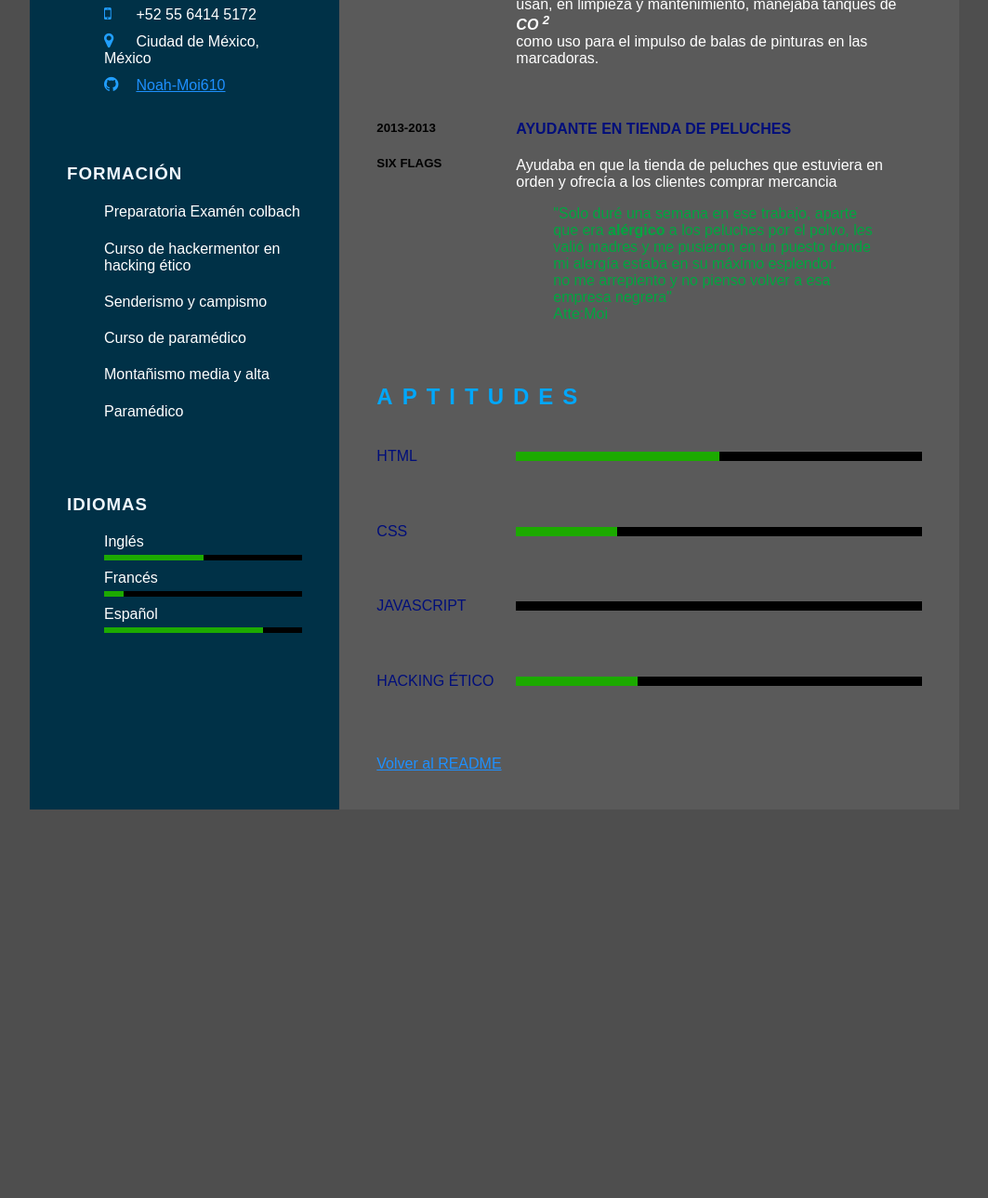
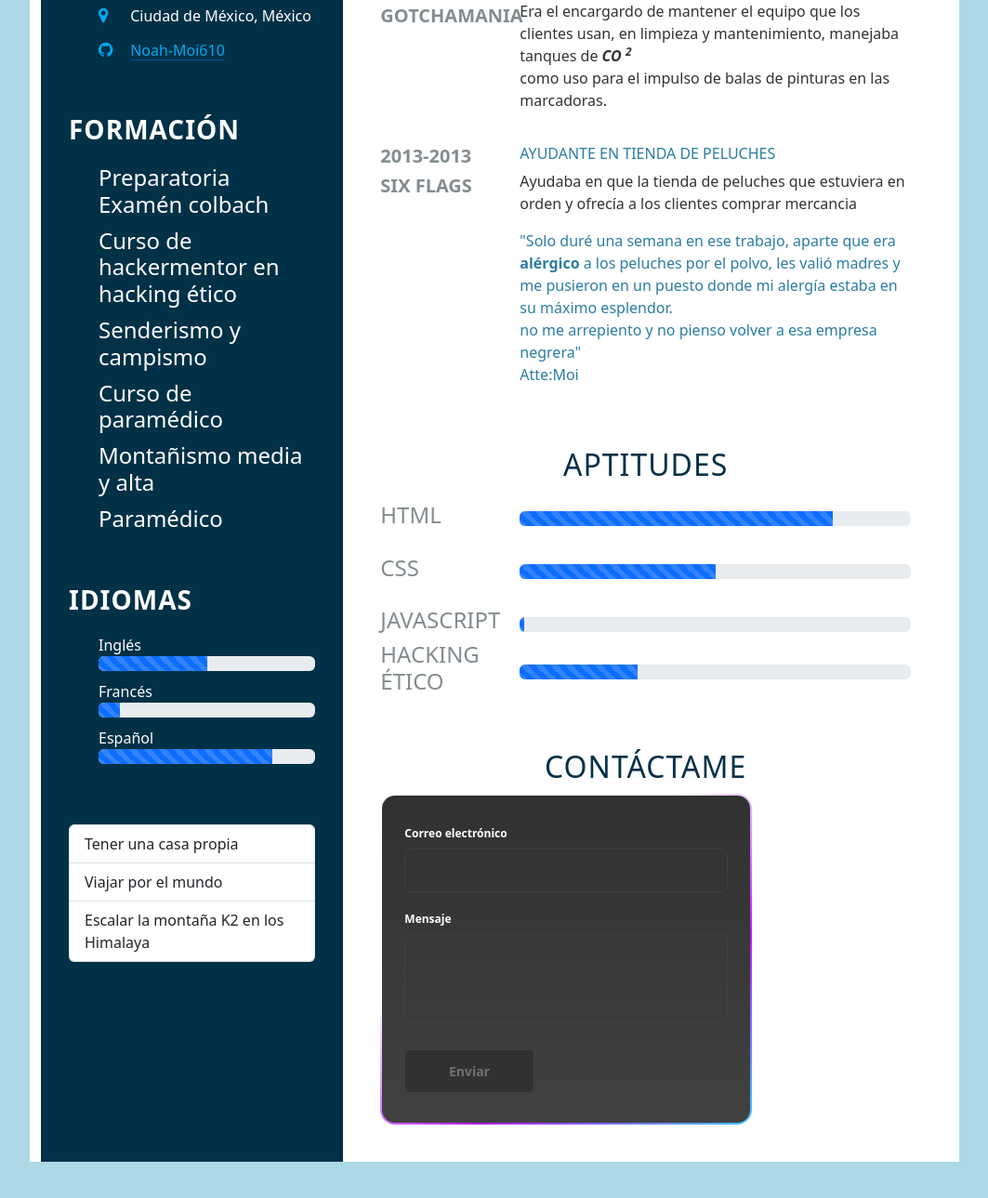
Before and after one commit to Noah-Moi610/practica-14, a plain HTML site: page index.html in a window 1280 px wide. Shown: the part 601-1890 px from the top of the page at 93% size, without its empty margins (108-1171 px from the left). Before the commit the page ends 1530 px from the top, so only its background shows below. Drawn offline with nearby package versions, Linux system fonts and the light colour scheme.

Commit message:
agregando contenido a html y framework

```diff
--- a/index.css
+++ b/index.css
@@ -8,11 +8,11 @@ font-size: medium;
 
 body
 {
-    background-color: rgb(78, 78, 78);
+    background-color: lightblue;
     display:flex;
     justify-content: center;
     align-items: center;
-    min-height: 200;
+    min-height: 100vh;
 }
 .container
 {
@@ -20,17 +20,17 @@ body
     width: 100%;
     max-width: 1000px;
     min-height: 1000px;
-    background: rgb(90, 90, 90);
+    background: #fff;
     margin: 50px;
     display: grid;
-    grid-template-columns: 2fr 4fr;
+    grid-template-columns: 1fr 2fr;
     box-shadow: 0 35px 55px rgba (0,0,0,0.1)
 }
 .container .iz_side
 {
     position: relative;
     background-color:#003147;
-    padding: 40px;
+    padding: 30px;
 }
 .profile
 {
@@ -91,7 +91,7 @@ body
         transform:scale(0);
     }
 }
-.profile h1 span
+.profile h2 span
 {
     font-size: .7em;
     font-weight:300;
@@ -102,7 +102,7 @@ body
 }
 .titulo
 {
-    color: aliceblue;
+    color: #fff;
     text-transform: uppercase;
     font-weight: 600;
     letter-spacing: 1px;
@@ -124,7 +124,7 @@ body
     display: inline-block;
     width: 30px;
     font-size: 18px;
-    color: rgb(33, 159, 255);
+    color: #03a9f4;
 }
 .contacto ul li span
 {
@@ -133,7 +133,7 @@ body
 }
 a
 {
-    color:dodgerblue;
+    color:#03a9f4;
 }
 .contacto.formmacion li
 {
@@ -161,6 +161,9 @@ a
     height: 100%;
     background-color: rgb(28, 170, 0);
 }
+button{
+    position: relative;
+}
 
 .container .der_side
 {
@@ -178,14 +181,14 @@ a
 }
 .titulo2
 {
-    color: rgb(0, 167, 250);
+    color: #003147;
     text-transform: uppercase;
-    letter-spacing: 10px;
+    letter-spacing: 1px;
     margin-bottom: 10px;
 }
 p
 {
-    color:#fff ;
+    color: #333;
 }
 .sobre .caja
 {
@@ -200,18 +203,18 @@ p
 .sobre .caja .año_compañia h5
 {
     text-transform: uppercase;
-    color: rgb(0, 0, 0);
+    color: #848c90;
     font-weight: 600;
 }
 .sobre .caja .texto h4
 {
     text-transform: uppercase;
-    color: rgb(0, 14, 122);
+    color: #2a7da2;
     font-size: 16px;
 }
 blockquote
 {
-    color: #00a640;
+    color: #2a7da2;
 }
 .skills .caja
 {
@@ -225,7 +228,7 @@ blockquote
 .skills .caja h4
 {
     text-transform: uppercase;
-    color: rgb(0, 14, 122);
+    color: #848c90;
     font-weight: 500;
 }
 .skills .caja .porcentaje
@@ -243,3 +246,95 @@ blockquote
     height: 100%;
     background-color:rgb(28, 170, 0);
 }
+.list-group-item{
+    background-color: #ffffff;
+}
+.form-container {
+    width: 400px;
+    background: linear-gradient(#313131, #414141) padding-box,
+                linear-gradient(145deg, transparent 35%,#b71cff, #40c9ff) border-box;
+    border: 2px solid transparent;
+    padding: 32px 24px;
+    font-size: 14px;
+    font-family: inherit;
+    color: white;
+    display: flex;
+    flex-direction: column;
+    gap: 20px;
+    box-sizing: border-box;
+    border-radius: 16px;
+}
+.form-container button:active {
+    scale: 0.95;
+}
+.form-container .form {
+    display: flex;
+    flex-direction: column;
+    gap: 20px;
+}
+.form-container .form-group {
+    display: flex;
+    flex-direction: column;
+    gap: 2px;
+}
+.form-container .form-group label {
+    display: block;
+    margin-bottom: 5px;
+    color: #fff;
+    font-weight: 600;
+    font-size: 12px;
+}
+.form-container .form-group input {
+    width: 100%;
+    padding: 12px 16px;
+    border-radius: 8px;
+    color: #fff;
+    font-family: inherit;
+    background-color: transparent;
+    border: 1px solid #414141;
+}
+.form-container .form-group textarea {
+    width: 100%;
+    padding: 12px 16px;
+    border-radius: 8px;
+    resize: none;
+    color: #fff;
+    height: 96px;
+    border: 1px solid #414141;
+    background-color: transparent;
+    font-family: inherit;
+}
+.form-container .form-group input::placeholder {
+    opacity: 0.5;
+}
+.form-container .form-group input:focus {
+    outline: none;
+    border-color: #e81cff;
+}
+.form-container .form-group textarea:focus {
+    outline: none;
+    border-color: #e81cff;
+}
+.form-container .form-submit-btn {
+    display: flex;
+    align-items: flex-start;
+    justify-content: center;
+    align-self: flex-start;
+    font-family: inherit;
+    color: #717171;
+    font-weight: 600;
+    width: 40%;
+    background: #313131;
+    border: 1px solid #414141;
+    padding: 12px 16px;
+    font-size: inherit;
+    gap: 8px;
+    margin-top: 8px;
+    cursor: pointer;
+    border-radius: 6px;
+}
+
+.form-container .form-submit-btn:hover {
+    background-color: #fff;
+    border-color: #fff;
+}
--- a/index.html
+++ b/index.html
@@ -1,12 +1,19 @@
+<!DOCTYPE html>
 <html lang="en">
 <head>
     <meta charset="UTF-8">
     <meta name="viewport" content="width=device-width, initial-scale=1.0">
     <link rel="stylesheet" href="https://cdnjs.cloudflare.com/ajax/libs/font-awesome/4.7.0/css/font-awesome.css" integrity="sha512-5A8nwdMOWrSz20fDsjczgUidUBR8liPYU+WymTZP1lmY9G6Oc7HlZv156XqnsgNUzTyMefFTcsFH/tnJE/+xBg==" crossorigin="anonymous"/>
+    <link href="https://cdn.jsdelivr.net/npm/bootstrap@5.3.2/dist/css/bootstrap.min.css" rel="stylesheet" integrity="sha384-T3c6CoIi6uLrA9TneNEoa7RxnatzjcDSCmG1MXxSR1GAsXEV/Dwwykc2MPK8M2HN" crossorigin="anonymous">
     <link rel="stylesheet" href="index.css">
+</head>
     <title>Mi currículum</title>
 </head>
 <body>
+    <div class="navbar">
+
+
+    </div>
     <div class="container">
         <div class="iz_side">
             <div class="profile">
@@ -32,7 +39,10 @@
                     </li>
                     <li>
                         <span class="icon"><i class="fa fa-github" aria-hidden="true"></i></span>
-                        <span class="texto"><a href="https://github.com/Noah-Moi610" target="_blank">Noah-Moi610</a></span>
+                        <a class="icon-link" href="https://github.com/Noah-Moi610">
+                            Noah-Moi610
+                            <svg class="bi" aria-hidden="true"><use xlink:href="#arrow-right"></use></svg>
+                        </a>
                     </li>
                 </ul>
             </div>
@@ -64,32 +74,41 @@
                 <ul>
                     <li>
                         <span class="texto">Inglés</span>
-                        <span class="porcentaje">
-                            <div style="width: 50%;"></div>
+                        <div class="progress" role="progressbar" aria-label="Animated striped example" aria-valuenow="75" aria-valuemin="0" aria-valuemax="100">
+                            <div class="progress-bar progress-bar-striped progress-bar-animated" style="width: 50%"></div>
+                        </div>
                         </span>
                     </li>
                     <li>
                         <span class="texto">Francés</span>
-                        <span class="porcentaje">
-                            <div style="width: 10%;"></div>
-                        </span>
+                        <div class="progress" role="progressbar" aria-label="Animated striped example" aria-valuenow="75" aria-valuemin="0" aria-valuemax="100">
+                            <div class="progress-bar progress-bar-striped progress-bar-animated" style="width: 10%"></div>
+                        </div>
                     </li>
                     <li>
                         <span class="texto">Español</span>
-                        <span class="porcentaje">
-                            <div style="width: 80%;"></div>
-                        </span>
-                    </li>
-                </ul>
+                        <div class="progress" role="progressbar" aria-label="Animated striped example" aria-valuenow="75" aria-valuemin="0" aria-valuemax="100">
+                            <div class="progress-bar progress-bar-striped progress-bar-animated" style="width: 80%"></div>
+                        </div>
+                    </span>
+                </li>
+            </ul>
+        </div>
+            <div class="mis_intereses">
+                <h2 class="titulo2 text-center">Mis Objetivos</h2>
+                <ul class="list-group">
+                    <li class="list-group-item">Tener una casa propia</li>
+                    <li class="list-group-item">Viajar por el mundo</li>
+                    <li class="list-group-item">Escalar la montaña K2 en los Himalaya</li>
+                </div>
             </div>
-        </div>
         <div class="der_side">
             <div class="sobre">
-                <h2 class="titulo2">Sobre mi</h2>
-                <p>Soy un estudiante de la carrera de ciberseguridad en la <b>Universidad Amerike</b>,apacionado en aprender algo nuevo cada día. <br>En busca de crecer en la rama corporativa y formar parte de grandes proyectos. Tengo cualidades para trabajar bajo presión, tomar decisiones y organización.<br>Soy alpinista y mi pasión por esta actividad me ayudó a generar una de mis cualidades la cual es el <b>liderazgo</b>.</p>
+                <h2 class="titulo2 text-center">Sobre mi</h2>
+                <p class="text-center">Soy un estudiante de la carrera de ciberseguridad en la <b>Universidad Amerike</b>,apacionado en aprender algo nuevo cada día. <br>En busca de crecer en la rama corporativa y formar parte de grandes proyectos. Tengo cualidades para trabajar bajo presión, tomar decisiones y organización.<br>Soy alpinista y mi pasión por esta actividad me ayudó a generar una de mis cualidades la cual es el <b>liderazgo</b>.</p>
             </div>
             <div class="sobre">
-                <h2 class="titulo2">Experiencia</h2>
+                <h2 class="titulo2 text-center">Experiencia</h2>
                 <div class="caja">
                     <div class="año_compañia">
                         <h5>2021-presente</h5>
@@ -128,25 +147,43 @@
                 </div>
             </div>
             <div class="sobre skills">
-                <h2 class="titulo2">aptitudes</h2>
+                <h2 class="titulo2 text-center">aptitudes</h2>
                 <div class="caja">
                     <h4>Html</h4>
-                    <div class="porcentaje"><div style="width: 50%;"></div>
+                    <div class="progress" role="progressbar" aria-label="Animated striped example" aria-valuenow="75" aria-valuemin="0" aria-valuemax="100">
+                        <div class="progress-bar progress-bar-striped progress-bar-animated" style="width: 80%"></div>
                     </div>
                 </div><div class="caja">
                     <h4>CSS</h4>
-                    <div class="porcentaje"><div style="width: 25%;"></div></div>
+                    <div class="progress" role="progressbar" aria-label="Animated striped example" aria-valuenow="75" aria-valuemin="0" aria-valuemax="100">
+                        <div class="progress-bar progress-bar-striped progress-bar-animated" style="width: 50%"></div>
+                    </div>
                 </div><div class="caja">
                     <h4>Javascript</h4>
-                    <div class="porcentaje"><div style="width: 0%;"></div></div>
-                </div><div class="caja">
+                    <div class="progress" role="progressbar" aria-label="Animated striped example" aria-valuenow="75" aria-valuemin="0" aria-valuemax="100">
+                        <div class="progress-bar progress-bar-striped progress-bar-animated" style="width: 1%"></div>
+                    </div>
                     <h4>Hacking Ético</h4>
-                    <div class="porcentaje"><div style="width: 30%;"></div></div>
+                    <div class="progress" role="progressbar" aria-label="Animated striped example" aria-valuenow="75" aria-valuemin="0" aria-valuemax="100">
+                        <div class="progress-bar progress-bar-striped progress-bar-animated" style="width: 30%"></div>
+                    </div>
                 </div>
             </div>
-            <div class="enlace">
-                <a href="./README.md"target>Volver al README</a>
-
+            <div class="contactme">
+                <h2 class="titulo2 text-center">Contáctame</h2>
+                <div class="form-container">
+                    <form class="form">
+                        <div class="form-group">
+                        <label for="email">Correo electrónico</label>
+                        <input type="text" id="email" name="email" required="">
+                    </div>
+                    <div class="form-group">
+                        <label for="textarea">Mensaje</label>
+                        <textarea name="textarea" id="textarea" rows="10" cols="50" required="">          </textarea>
+                    </div>
+                    <button class="form-submit-btn" type="submit">Enviar</button>
+                    </form>
+                </div>
             </div>
         </div>
     </div>
```
Also changed, not shown: 1 other file.
